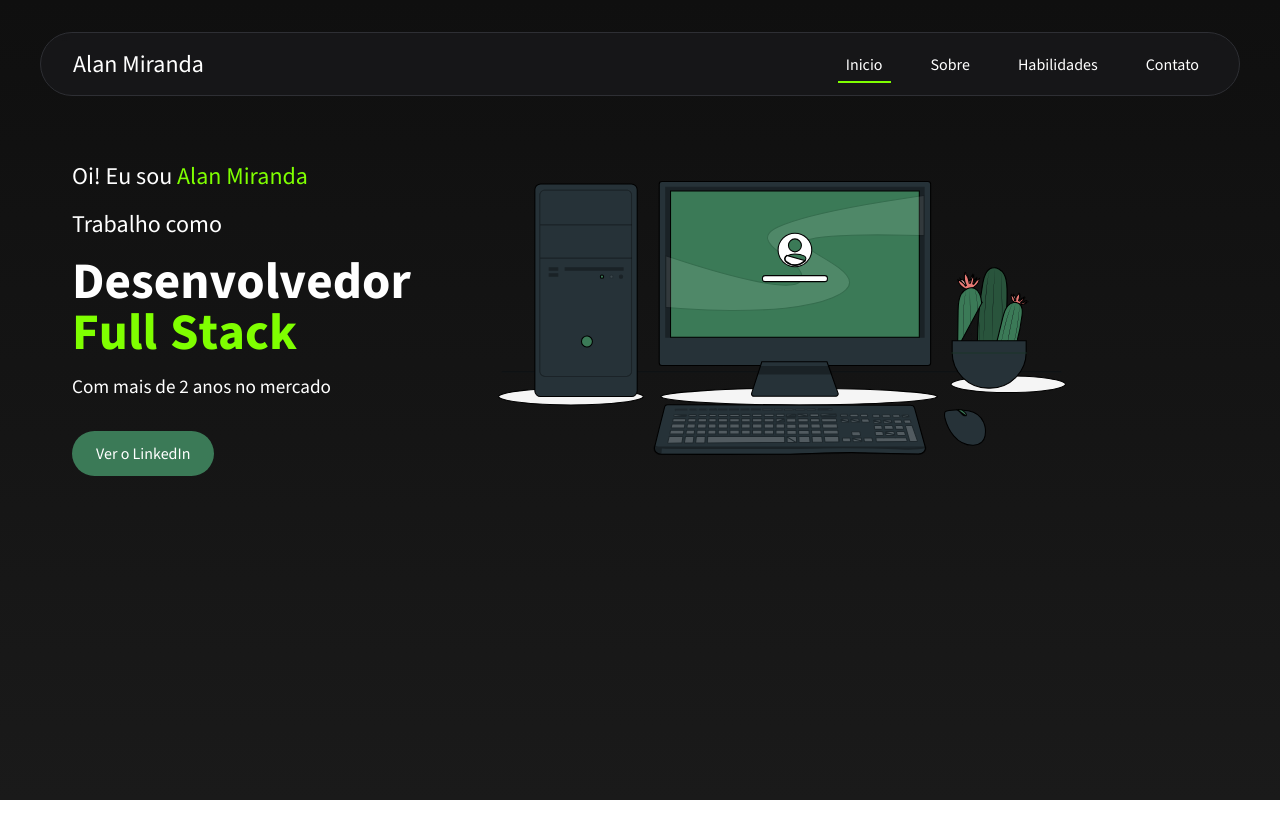
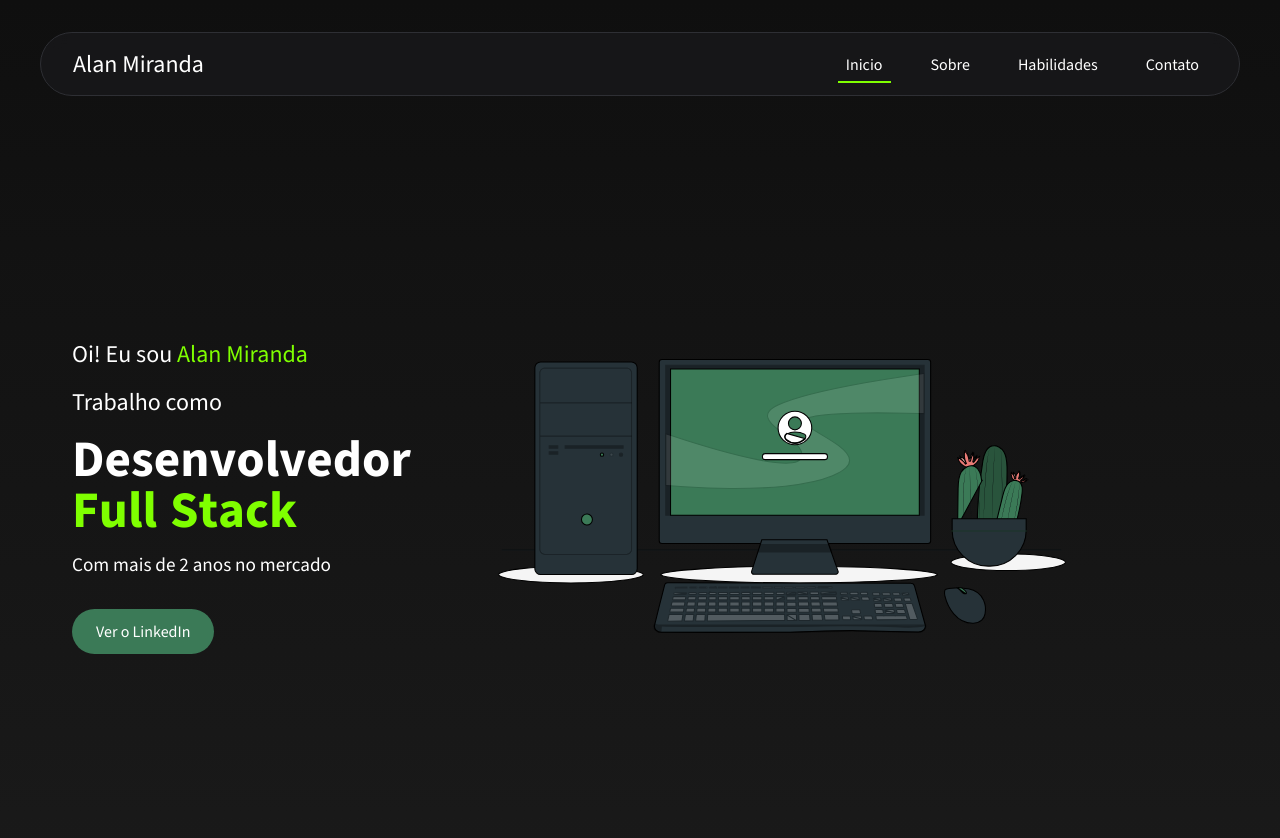
Before and after one commit to AlAnNuB/portfolio, a React (Vite) app: page / in a window 1280 px wide. Shown: the top 838 px of the page. Before the commit the page ends 800 px from the top, so only its background shows below. Built offline with nearby package versions, Linux system fonts and the light colour scheme.

Commit message:
fix: arrumando estilização para visualização no celular

```diff
--- a/src/components/navbarMobile/styles.ts
+++ b/src/components/navbarMobile/styles.ts
@@ -7,7 +7,7 @@ export const Navigation = styled.nav`
   position: fixed;
   top: 0;
   left: 0;
-  z-index: 1000;
+  z-index: 10;
   background-color: ${({ theme }) => theme.backgroundSidebar};
   border-bottom: 1px solid #2E2F34;
   backdrop-filter: blur(10px);
--- a/src/layouts/default/styles.ts
+++ b/src/layouts/default/styles.ts
@@ -6,13 +6,10 @@ export const Content = styled.main`
   padding: 2rem;
   max-width: 1200px;
   margin: 0 auto;
-  width: 100%;
+  width: 100vw;
+  height: 100vh;
 
   @media (max-width: 1200px) {
     padding: 1rem;
   }
-
-  @media (max-width: 768px) {
-    padding-top: 5rem;
-  }
 `;
--- a/src/pages/about/styles.ts
+++ b/src/pages/about/styles.ts
@@ -1,6 +1,6 @@
 import styled from "styled-components";
 
-export const Container = styled.main`
+export const Container = styled.div`
   display: flex;
   flex: 1;
   flex-direction: column;
@@ -10,7 +10,8 @@ export const Container = styled.main`
   gap: 2rem;
 
   @media (max-width: 768px) {
-    padding: 6rem 2rem;
+    padding: 0rem 2rem;
+    gap: 1rem;
   }
 `;
 
@@ -18,10 +19,18 @@ export const Description = styled.p`
   font-size: clamp(1rem, 1.2vw, 1.2rem);
   line-height: 1.8;
   color: ${({ theme }) => theme.color};
+
+  @media (max-width: 768px) {
+    line-height: 1;
+  }
 `;
 
 export const DescriptionBox = styled.div`
   display: flex;
   flex-direction: column;
   gap: 1rem;
+
+  @media (max-width: 768px) {
+    gap: 0;
+  }
 `;
--- a/src/pages/home/styles.ts
+++ b/src/pages/home/styles.ts
@@ -10,7 +10,6 @@ export const Content = styled.main`
 
   @media (max-width: 768px) {
     flex-direction: column-reverse;
-    gap: 2rem;
   }
 `;
 
@@ -21,6 +20,10 @@ export const TextContent = styled.section`
   align-items: flex-start;
   gap: 1rem;
   max-width: 600px;
+
+  @media (max-width: 768px) {
+    transform: translateY(-20%);
+  }
 `;
 
 export const Greeting = styled.h2`
@@ -51,10 +54,10 @@ export const ImageContainer = styled.div`
   align-items: center;
   max-width: 600px;
   transform: translateX(-25%);
+  aspect-ratio: 16/9;
 
   @media (max-width: 768px) {
     transform: translateX(0);
-    align-items: end;
     width: 60%;
   }
 `;
--- a/src/pages/technologies/styles.ts
+++ b/src/pages/technologies/styles.ts
@@ -8,6 +8,11 @@ export const Content = styled.main`
   justify-content: center;
   padding: 2rem 0;
   gap: 2rem;
+
+  @media (max-width: 768px) {
+    gap: .5rem;
+    padding: 0;
+  }
 `;
 
 export const TechnologiesGrid = styled.div`
@@ -23,6 +28,6 @@ export const TechnologiesGrid = styled.div`
 
   @media (max-width: 768px) {
     grid-template-columns: repeat(3, 1fr);
-    gap: 1rem;
+    gap: .5rem;
   }
 `;
```
